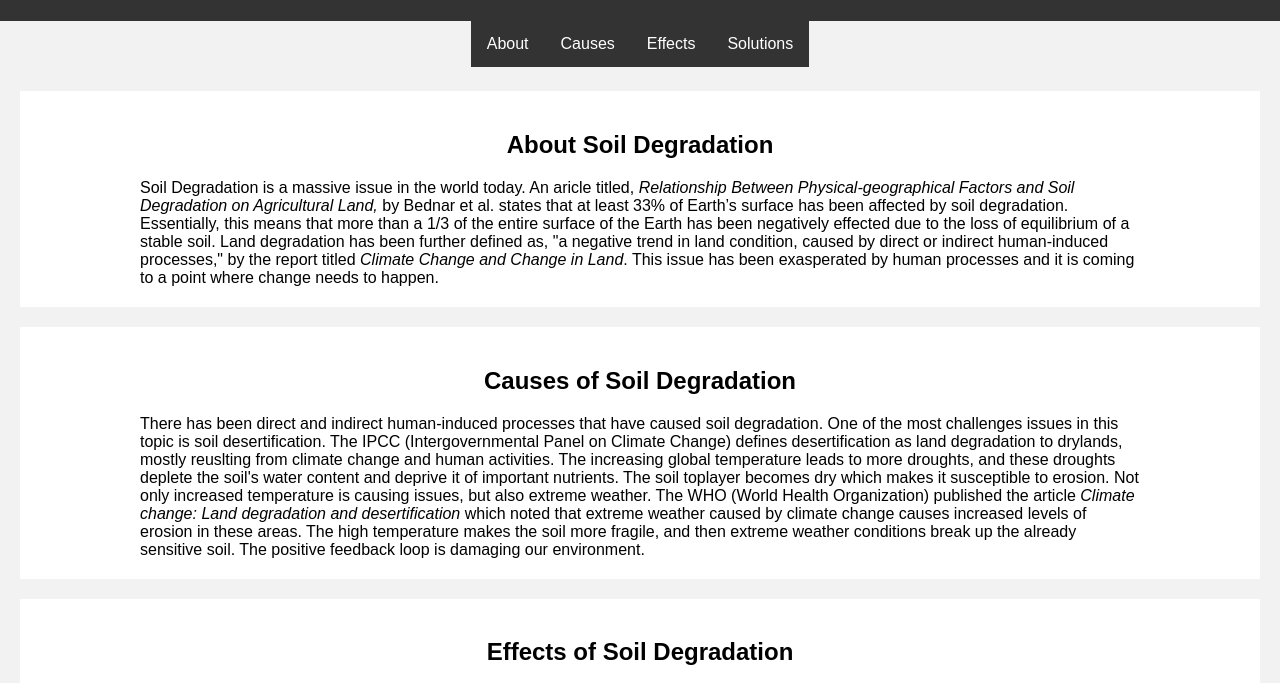
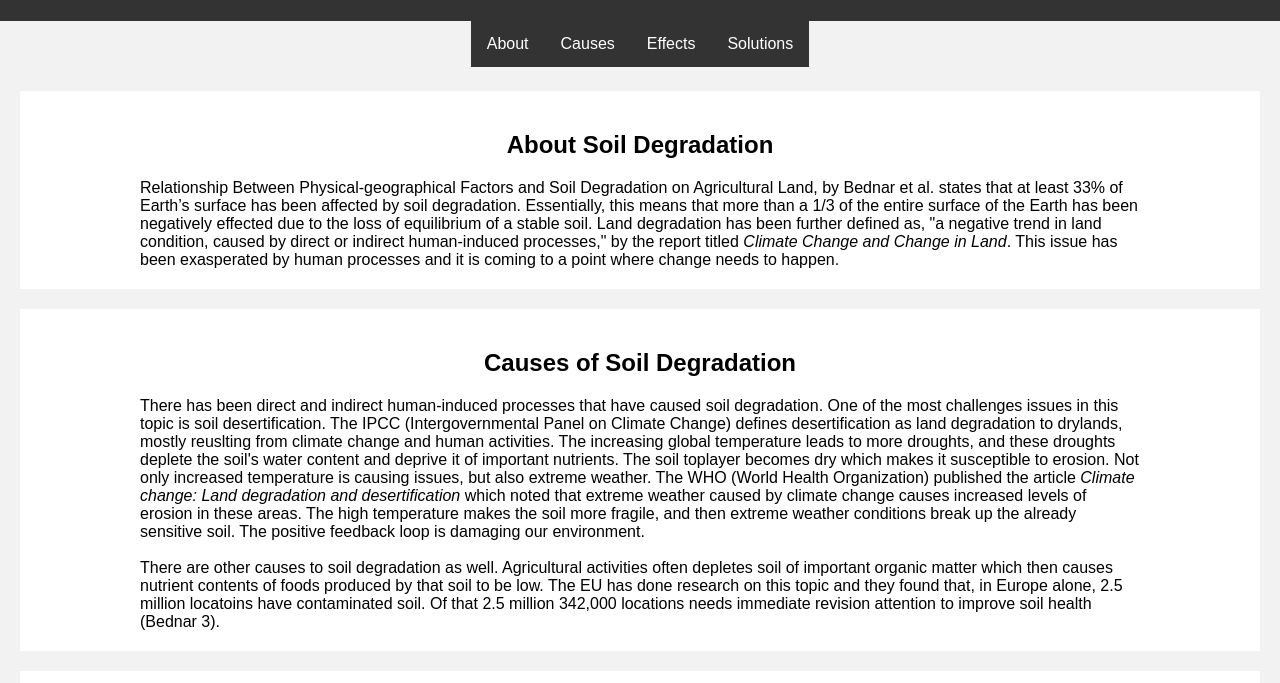
Before and after one commit to natarajanWisc/natarajanWisc.github.io, a plain HTML site: page index.html in a window 1280 px wide. Shown: the part 99-782 px from the top of the page. Drawn offline with Linux system fonts and the light colour scheme.

Commit message:
another 1 COMMITT

```diff
--- a/index.html
+++ b/index.html
@@ -21,10 +21,11 @@
 	<main>
 		<section id="about">
 			<h2>About Soil Degradation</h2>
-			<p>Soil Degradation is a massive issue in the world today. An aricle titled, <i>Relationship Between Physical-geographical Factors and Soil Degradation on Agricultural Land,</i> by Bednar et al. states that at least 33% of Earth’s
+			<p><Soil Degradation is a massive issue in the world today. An aricle titled, <i>Relationship Between Physical-geographical Factors and Soil Degradation on Agricultural Land,</i> by Bednar et al. states that at least 33% of Earth’s
 				surface has been affected by soil degradation. Essentially, this means that more than a 1/3 of the entire surface of the Earth has been negatively effected due to the loss of equilibrium of a stable soil. Land degradation
 				has been further defined as, "a negative trend in land condition, caused by direct or indirect human-induced processes," by the report titled <i>Climate Change and Change in Land</i>. This issue has been exasperated by human
-			processes and it is coming to a point where change needs to happen. </p>
+			processes and it is coming to a point where change needs to happen.
+			</p>
 		</section>
 
 		<section id="causes">
@@ -34,7 +35,11 @@
 				it of important nutrients. The soil toplayer becomes dry which makes it susceptible to erosion. Not only increased temperature is causing issues, but also extreme weather. The WHO (World Health Organization) published the article
 			<i>Climate change: Land degradation and desertification</i> which noted that extreme weather caused by climate change causes increased levels of erosion in these areas. The high temperature makes the soil more fragile, and then extreme
 				weather conditions break up the already sensitive soil. The positive feedback loop is damaging our environment.
-
+			</p>
+			<br>
+			<p>
+				There are other causes to soil degradation as well. Agricultural activities often depletes soil of important organic matter which then causes nutrient contents of foods produced by that soil to be low.
+				The EU has done research on this topic and they found that, in Europe alone, 2.5 million locatoins have contaminated soil. Of that 2.5 million 342,000 locations needs immediate revision attention to improve soil health (Bednar 3).
 			</p>
 		</section>
 
```
